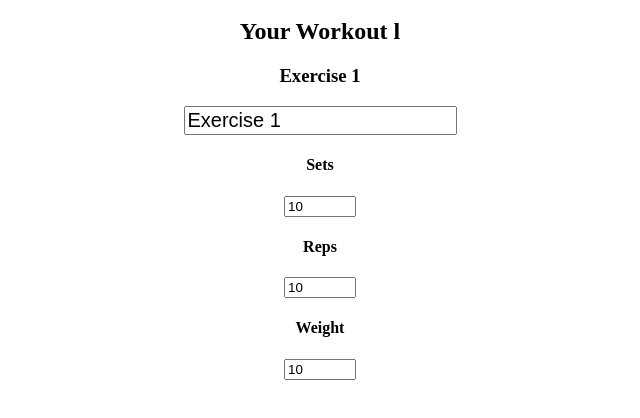
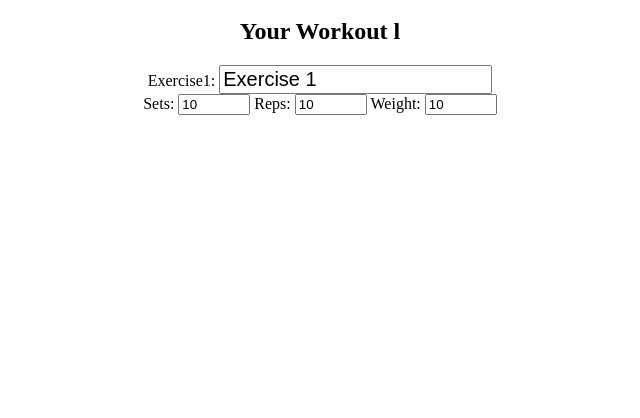
Before and after one commit to CarterPohl/CarterPohl.github.io, a plain HTML site: page index.html in a window 1280 px wide. Shown: the part 80-498 px from the top of the page, without its empty margins (320-960 px from the left). Drawn offline with Linux system fonts and the light colour scheme.

Commit message:
Update index.html

```diff
--- a/index.html
+++ b/index.html
@@ -12,18 +12,14 @@
 		</h1>
 		<h2>Your Workout l
 		</h2>
-		<h3>Exercise 1
-		</h3>
+		<label for="Exercise1">Exercise1:</label>
 		<input type="text" id="Exercise1" name="Exercise1" value="Exercise 1" style="font-size: 15pt"><br>
-		<h4>Sets
-		</h4>
-		<input type="number" id="Exe1Reps" name="quantity" min="0" max="1000" value=10>
-		<h4>Reps
-		</h4>
-		<input type="number" id="Exe1Reps" name="quantity" min="0" max="1000" value=10>
-		<h4>Weight
-		</h4>
-		<input type="number" id="Exe1Weg" name="quantity" min="0" max="1000" value=10>
+		<label for="Exe1Sets">Sets:</label>
+		<input type="number" id="Exe1Sets" name="Exe1Sets" min="0" max="1000" value=10>
+		<label for="Exe1Reps">Reps:</label>
+		<input type="number" id="Exe1Reps" name="Exe1Reps" min="0" max="1000" value=10>
+		<label for="Exe1Weg">Weight:</label>
+		<input type="number" id="Exe1Weg" name="Exe1Weg" min="0" max="1000" value=10>
 	</div>
 	<!--<script src="ownerSpecific.js"></script>-->
 	<script src="//script.sheetsu.com/"></script>
```
